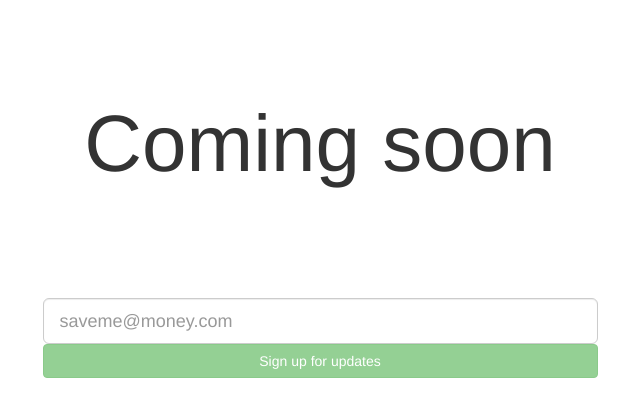
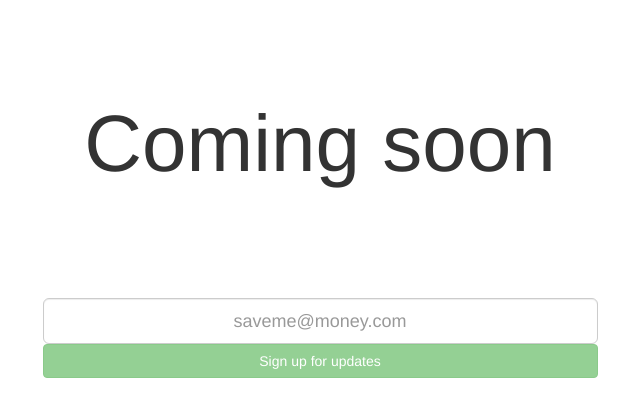
Before and after one commit to Omid-P/sitetg, a Django app: page / in a window 1280 px wide. Shown: the top 417 px of the page, without its empty margins (320-960 px from the left). Run offline with Django 3.2, Linux system fonts and the light colour scheme; some libraries are stand-ins or nearby versions.

Commit message:
aligned placeholder

```diff
--- a/tguru/landingpage/templates/landingpage/landing.html
+++ b/tguru/landingpage/templates/landingpage/landing.html
@@ -11,6 +11,9 @@
     h1{
         font-size: 80px;
         margin-top: 100px;
+    }
+    input{
+        text-align: center;
     }
 </style>
 <body>
```
